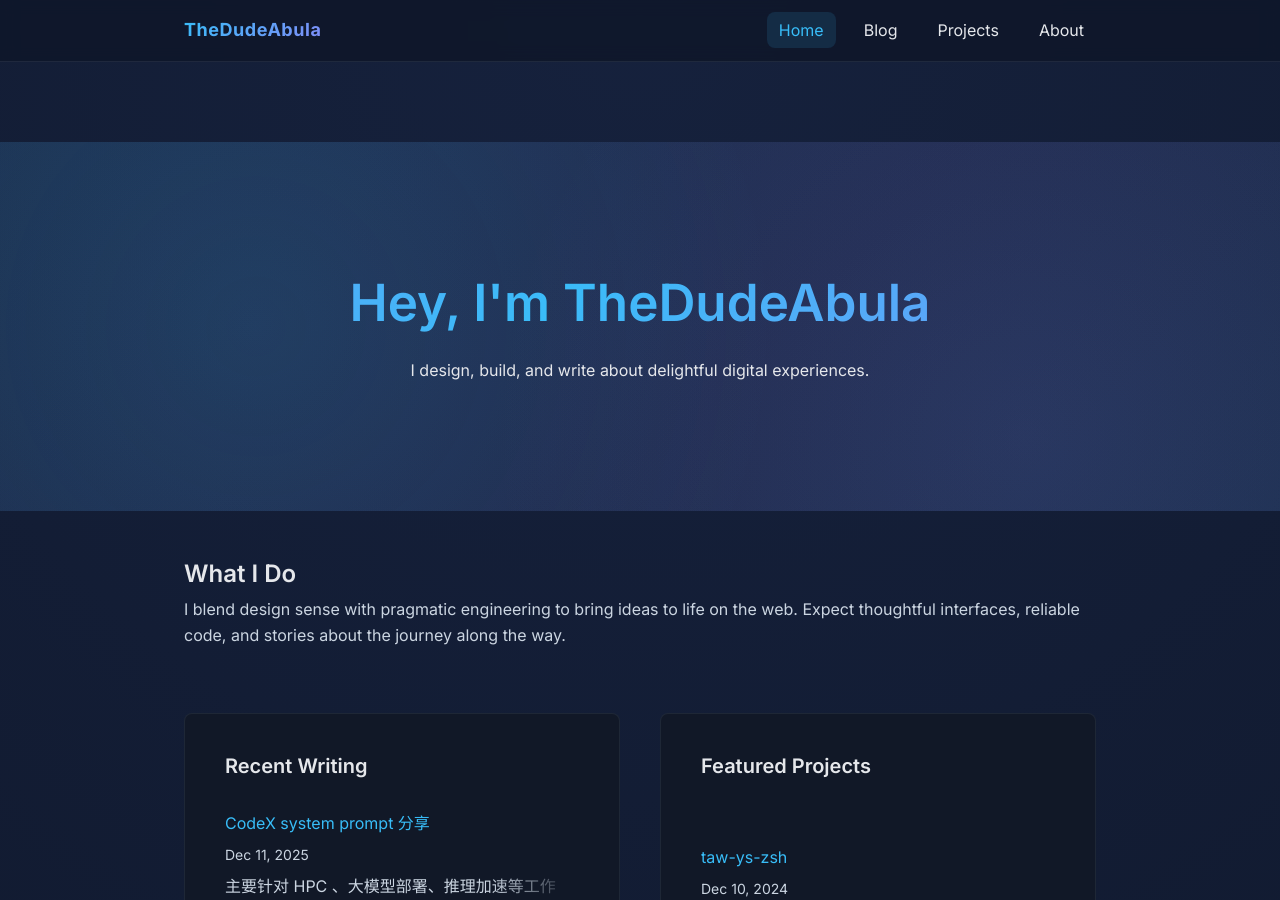
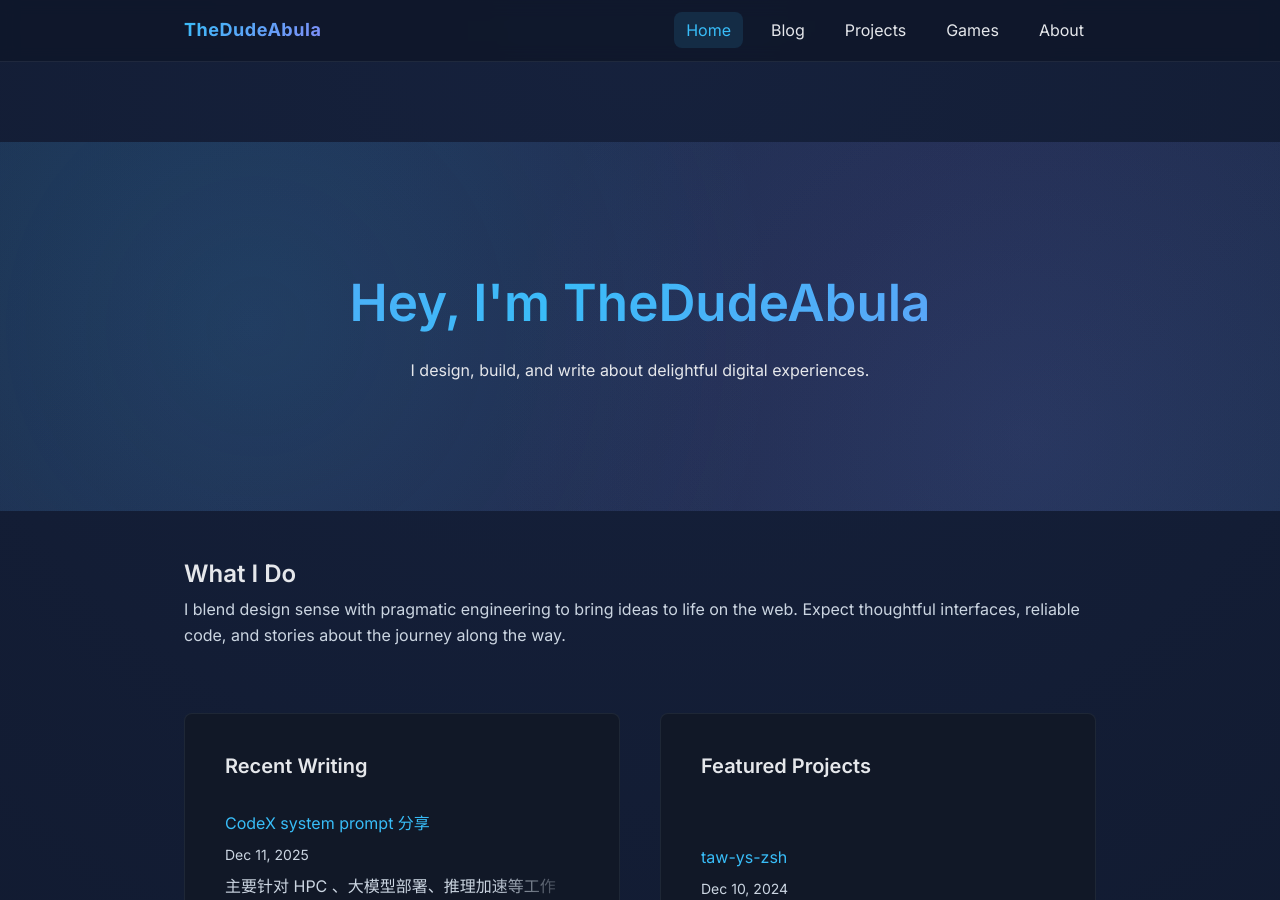
Before and after one commit to BrokeDudeAbula/the.dude.abula.github.io, a Jekyll site: the page built from index.md, in a window 1280 px wide and 900 px high. Built offline with Jekyll 4.4.1, drawn with Linux system fonts in a browser that asks for light colours.

Commit message:
在导航菜单中添加游戏页面链接

```diff
--- a/_data/navigation.yml
+++ b/_data/navigation.yml
@@ -4,5 +4,7 @@
   url: /blog/
 - title: Projects
   url: /projects/
+- title: Games
+  url: /games/
 - title: About
   url: /about/
```
